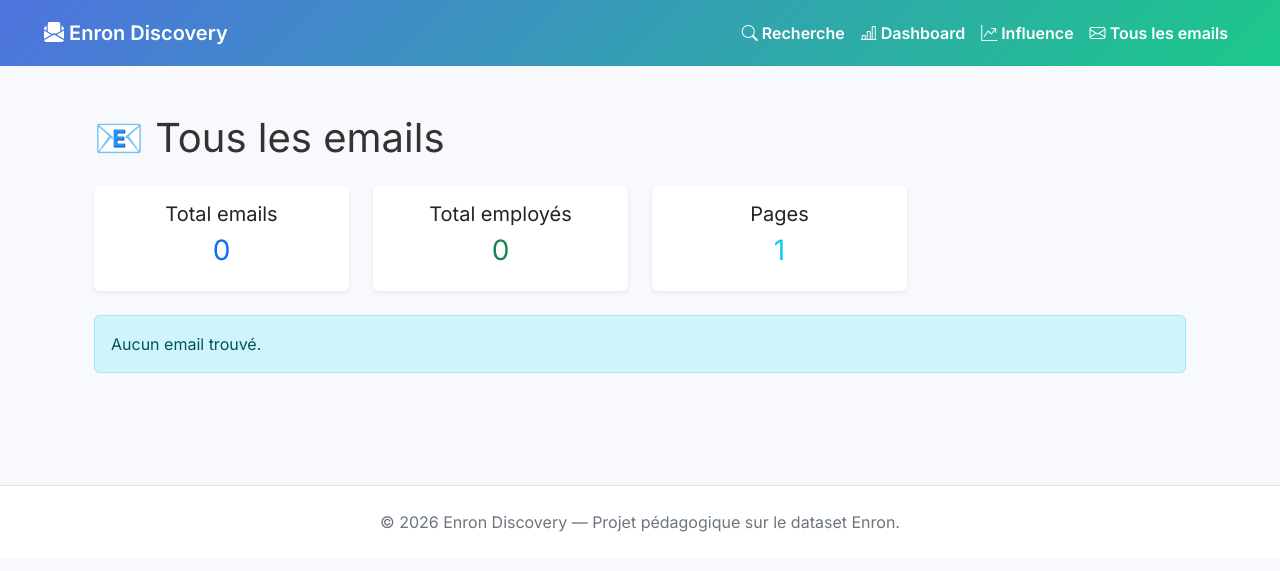
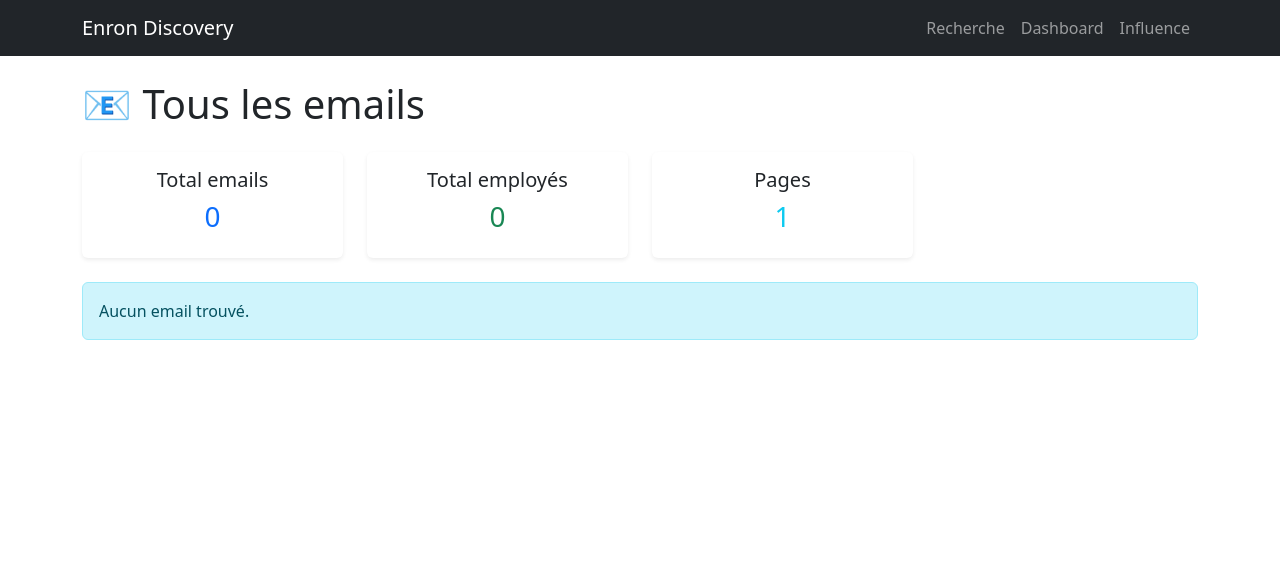
Before and after one commit to WADE57/enron_discovery, a Django app: page /emails/ in a window 1280 px wide. Shown: the top 571 px of the page. Run offline with Django 5.2, Linux system fonts and the light colour scheme; data that the repository does not hold is empty.

Commit message:
Mise à jour sur les urls views et templates

```diff
--- a/polls/templates/base.html
+++ b/polls/templates/base.html
@@ -5,64 +5,28 @@
     <meta name="viewport" content="width=device-width, initial-scale=1.0">
     <title>{% block title %}Enron Discovery{% endblock %}</title>
     <link href="https://cdn.jsdelivr.net/npm/bootstrap@5.3.0/dist/css/bootstrap.min.css" rel="stylesheet">
-    <link rel="stylesheet" href="https://cdn.jsdelivr.net/npm/bootstrap-icons@1.10.5/font/bootstrap-icons.css">
-    <link href="https://fonts.googleapis.com/css2?family=Inter:wght@400;600;700&display=swap" rel="stylesheet">
-    <style>
-        body {
-            font-family: 'Inter', sans-serif;
-            background-color: #f8f9fc;
-            color: #333;
-        }
-        .navbar-custom {
-            background: linear-gradient(135deg, #4e73df, #1cc88a);
-            padding: 0.8rem 2rem;
-        }
-        .navbar-custom .navbar-brand,
-        .navbar-custom .nav-link {
-            color: white !important;
-            font-weight: 600;
-        }
-        .footer {
-            background-color: #fff;
-            padding: 1.5rem 0;
-            margin-top: 3rem;
-            border-top: 1px solid #dee2e6;
-            text-align: center;
-            color: #6c757d;
-        }
-    </style>
+    <link rel="stylesheet" href="https://cdn.jsdelivr.net/npm/bootstrap-icons@1.11.3/font/bootstrap-icons.min.css">
     {% block extra_css %}{% endblock %}
 </head>
 <body>
-    <nav class="navbar navbar-expand-lg navbar-custom">
-        <div class="container-fluid">
-            <a class="navbar-brand" href="{% url 'enron:home' %}">
-                <i class="bi bi-envelope-paper-fill"></i> Enron Discovery
-            </a>
+    <nav class="navbar navbar-expand-lg navbar-dark bg-dark">
+        <div class="container">
+            <a class="navbar-brand" href="{% url 'enron:home' %}">Enron Discovery</a>
             <button class="navbar-toggler" type="button" data-bs-toggle="collapse" data-bs-target="#navbarNav">
                 <span class="navbar-toggler-icon"></span>
             </button>
             <div class="collapse navbar-collapse" id="navbarNav">
                 <ul class="navbar-nav ms-auto">
-                    <li class="nav-item"><a class="nav-link" href="{% url 'enron:search_emails' %}"><i class="bi bi-search"></i> Recherche</a></li>
-                    <li class="nav-item"><a class="nav-link" href="{% url 'enron:dashboard' %}"><i class="bi bi-bar-chart-line"></i> Dashboard</a></li>
-                    <li class="nav-item"><a class="nav-link" href="{% url 'enron:influence_graph' %}"><i class="bi bi-graph-up-arrow"></i> Influence</a></li>
-                    <li class="nav-item"><a class="nav-link" href="{% url 'enron:email_list' %}"><i class="bi bi-envelope"></i> Tous les emails</a></li>
+                    <li class="nav-item"><a class="nav-link" href="{% url 'enron:search_emails' %}">Recherche</a></li>
+                    <li class="nav-item"><a class="nav-link" href="{% url 'enron:dashboard' %}">Dashboard</a></li>
+                    <li class="nav-item"><a class="nav-link" href="{% url 'enron:influence_graph' %}">Influence</a></li>
                 </ul>
             </div>
         </div>
     </nav>
-
-    <main class="container mt-4">
+    <main>
         {% block content %}{% endblock %}
     </main>
-
-    <footer class="footer">
-        <div class="container">
-            <p class="mb-0">© 2026 Enron Discovery — Projet pédagogique sur le dataset Enron.</p>
-        </div>
-    </footer>
-
     <script src="https://cdn.jsdelivr.net/npm/bootstrap@5.3.0/dist/js/bootstrap.bundle.min.js"></script>
     {% block extra_js %}{% endblock %}
 </body>
--- a/polls/urls.py
+++ b/polls/urls.py
@@ -9,6 +9,5 @@
     path('search/', views.search_emails, name='search_emails'),
     path('thread/<int:email_id>/', views.thread_detail, name='thread_detail'),
     path('influence/', views.influence_graph, name='influence_graph'),
-    # Optionnel : liste des emails (si tu veux garder email_list.html)
     path('emails/', views.email_list, name='email_list'),
 ]
--- a/polls/views.py
+++ b/polls/views.py
@@ -26,7 +26,6 @@
     total_emails = Email.objects.count()
     total_employees = Employee.objects.count()
 
-    # Agrégation par mois
     emails_per_month = (
         Email.objects.exclude(date__isnull=True)
         .annotate(month=TruncMonth("date"))
@@ -35,7 +34,6 @@
         .order_by("month")
     )
 
-    # Prepare chart-ready data so the template JS stays valid.
     monthly_rows = list(emails_per_month)
     chart_labels = [
         row["month"].strftime("%b %Y") if row.get("month") else ""
@@ -59,30 +57,6 @@
     }
     return render(request, "dashboard.html", context)
 
-def home(request):
-    return render(request, "home.html")
-
-def conversations(request):
-    return render(request, "conversation.html")
-
-def expediteurs(request):
-    return render(request, "expediteur.html")
-
-def stats(request):
-    total_emails = Email.objects.count()
-    total_employees = Employee.objects.count()
-    top_senders = (
-        Email.objects.values("from_employee__email")
-        .annotate(total=Count("id"))
-        .order_by("-total")[:5]
-    )
-    context = {
-        "total_emails": total_emails,
-        "total_employees": total_employees,
-        "top_senders": top_senders,
-    }
-    return render(request, "stats.html", context)
-
 # --- Recherche avancée (FTS PostgreSQL) ---
 def search_emails(request):
     q = request.GET.get("q", "").strip()
@@ -92,7 +66,6 @@
 
     qs = Email.objects.select_related("from_employee").all()
 
-    # Full Text Search si mot-clé présent
     if q:
         query = SearchQuery(q)
         qs = qs.annotate(rank=SearchRank("search_vector", query))\
@@ -124,7 +97,6 @@
 
 # --- Détail d'un thread (conversation) ---
 def _collect_descendants(email_obj, collected):
-    """Récupère récursivement toutes les réponses."""
     children = list(email_obj.replies.select_related("from_employee").all().order_by("date", "id"))
     for child in children:
         collected.append(child)
@@ -133,12 +105,10 @@
 def thread_detail(request, email_id):
     selected = get_object_or_404(Email.objects.select_related("from_employee"), id=email_id)
 
-    # Remonter à la racine du thread
     root = selected
     while root.in_reply_to_id:
         root = root.in_reply_to
 
-    # Collecter tous les descendants
     descendants = []
     _collect_descendants(root, descendants)
     conversation = [root] + descendants
@@ -151,19 +121,25 @@
     return render(request, "thread_detail.html", context)
 
 # --- Graphe d'influence ---
+from django.db.models import Count, Q
+
 def influence_graph(request):
     user_email = request.GET.get("user", "").strip()
+
     connections = (
-        Email.objects.exclude(to_employees__isnull=True)
-        .values("from_employee__email", "to_employees__email")
-        .annotate(total=Count("id"))
+        Email.objects
+        .values('from_employee__email', 'to_employees__email')
+        .annotate(total=Count('id'))
+        .order_by('-total')
     )
+
     if user_email:
         connections = connections.filter(
             Q(from_employee__email__icontains=user_email) |
             Q(to_employees__email__icontains=user_email)
         )
-    connections = connections.order_by("-total")[:100]
+
+    connections = connections[:100]
 
     context = {
         "connections": connections,
```
Also changed, not shown: docker-compose.yml (+8 -7 lines), parse_emls.py (added, +41 -0 lines).
